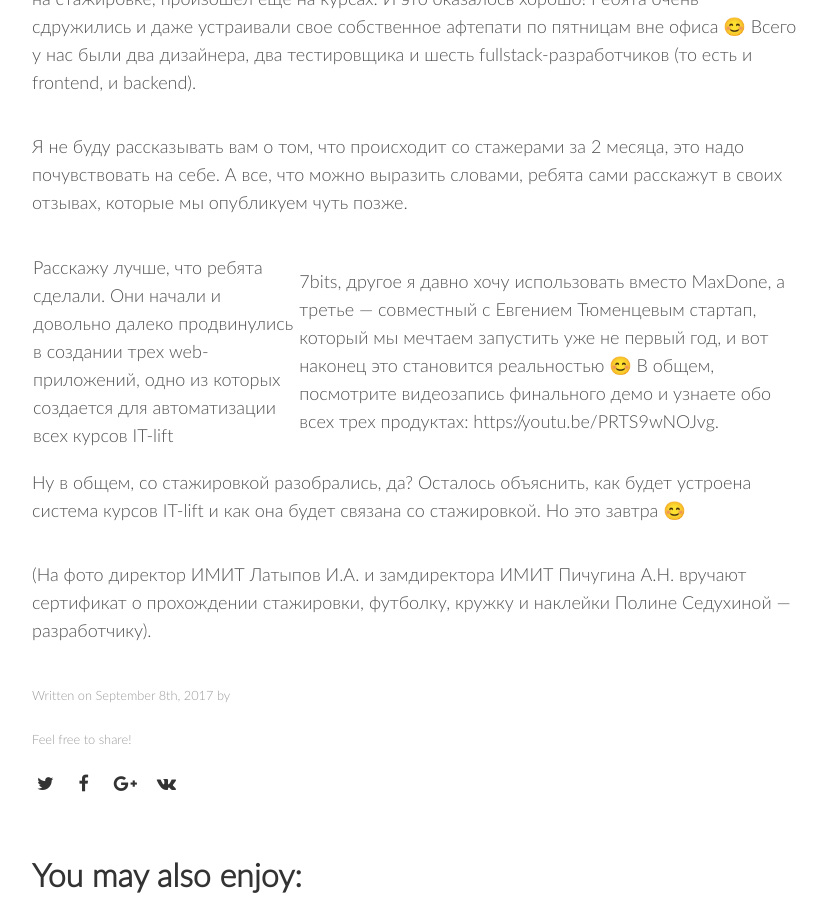
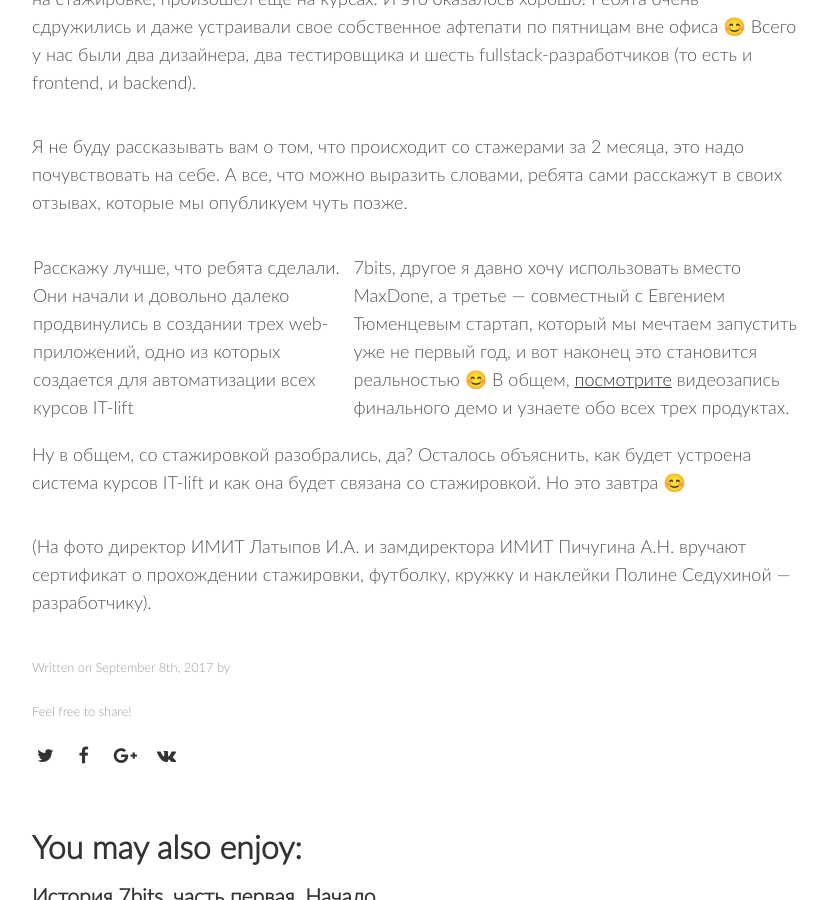
Before and after one commit to 7bits/7bits.github.io, a Jekyll site: the page built from _posts/2017-09-07-istoriya-7bits-II.md, in a window 1280 px wide and 900 px high, scrolled down 3287 px. Shown: the whole window, without its empty margins (224-1052 px from the left). Built offline with Jekyll 4.4.1, drawn with Linux system fonts in a browser that asks for light colours; nearby versions of some CDN libraries; comment, search, counter and statistics services are not loaded.

Commit message:
A video to the second post about 7bits history has been added

```diff
--- a/_posts/2017-09-07-istoriya-7bits-II.md
+++ b/_posts/2017-09-07-istoriya-7bits-II.md
@@ -47,7 +47,7 @@ image:
 
 Я не буду рассказывать вам о том, что происходит со стажерами за 2 месяца, это надо почувствовать на себе. А все, что можно выразить словами, ребята сами расскажут в своих отзывах, которые мы опубликуем чуть позже.
 
-Расскажу лучше, что ребята сделали. Они начали и довольно далеко продвинулись в создании трех web-приложений, одно из которых создается для автоматизации всех курсов IT-lift | 7bits, другое я давно хочу использовать вместо MaxDone, а третье — совместный с Евгением Тюменцевым стартап, который мы мечтаем запустить уже не первый год, и вот наконец это становится реальностью 😊 В общем, посмотрите видеозапись финального демо и узнаете обо всех трех продуктах: https://youtu.be/PRTS9wNOJvg.
+Расскажу лучше, что ребята сделали. Они начали и довольно далеко продвинулись в создании трех web-приложений, одно из которых создается для автоматизации всех курсов IT-lift | 7bits, другое я давно хочу использовать вместо MaxDone, а третье — совместный с Евгением Тюменцевым стартап, который мы мечтаем запустить уже не первый год, и вот наконец это становится реальностью 😊 В общем, [посмотрите](https://youtu.be/PRTS9wNOJvg) видеозапись финального демо и узнаете обо всех трех продуктах.
 
 Ну в общем, со стажировкой разобрались, да? Осталось объяснить, как будет устроена система курсов IT-lift и как она будет связана со стажировкой. Но это завтра 😊
 
```
